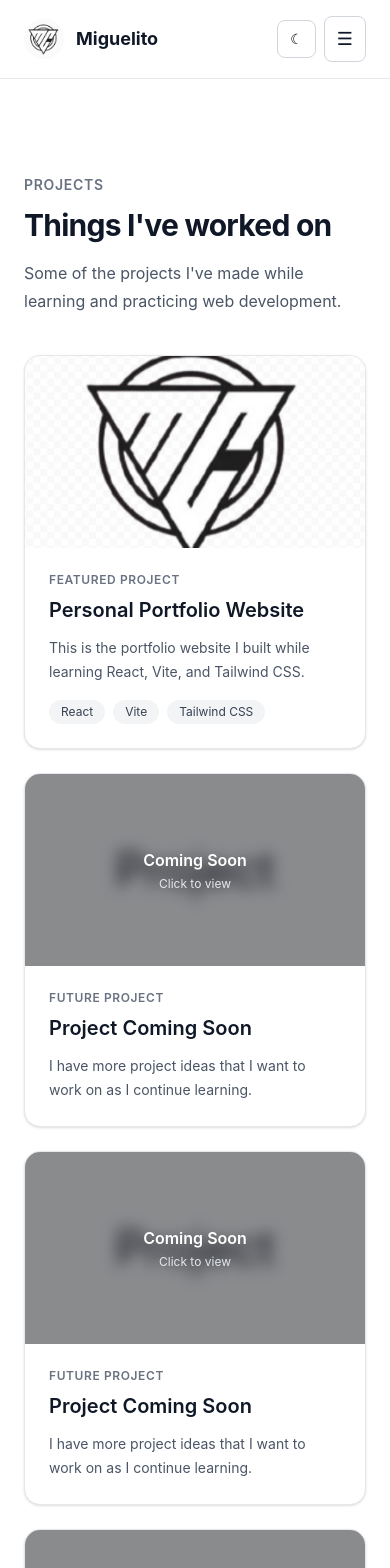
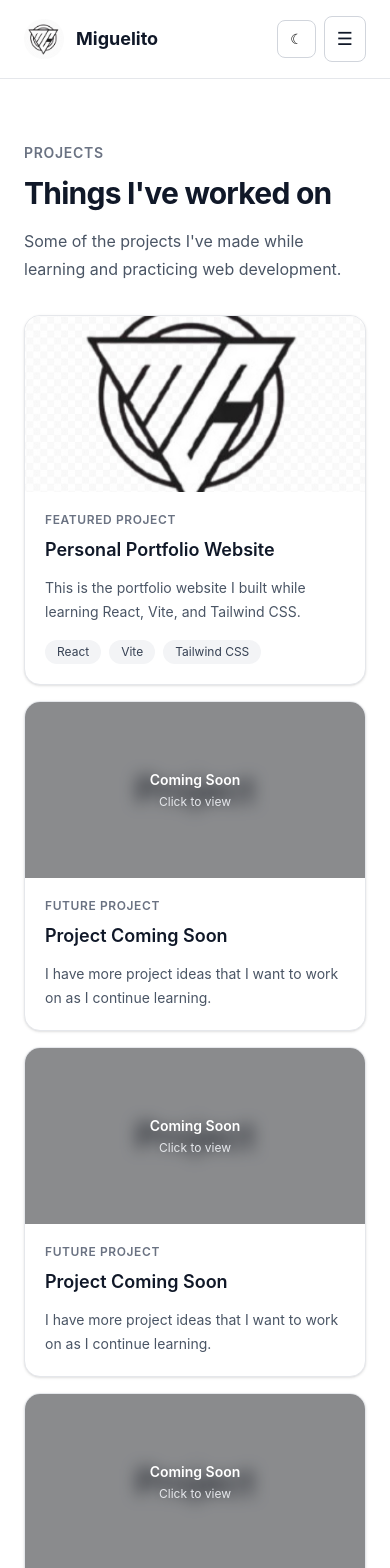
Before and after one commit to Miguelito-77gil/prelim-proj, a React (Vite) app: page /projects in a window 390 px wide. Shown: the top 1568 px of the page. Built offline with nearby package versions, Linux system fonts and the light colour scheme.

Commit message:
Add files via upload

```diff
--- a/src/sections/projects/ProjectsSection.jsx
+++ b/src/sections/projects/ProjectsSection.jsx
@@ -9,23 +9,23 @@ function ProjectsSection() {
   const comingSoonProjects = [1, 2, 3, 4, 5];
 
   return (
-    <section className="border-b border-gray-200 bg-white px-6 py-24 dark:border-gray-800 dark:bg-gray-950">
+    <section className="border-b border-gray-200 bg-white px-6 py-16 dark:border-gray-800 dark:bg-gray-950 sm:py-24">
       <div className="mx-auto max-w-6xl">
-
         <SectionHeading
           eyebrow="Projects"
           title="Things I've worked on"
           description="Some of the projects I've made while learning and practicing web development."
         />
 
-        <div className="mt-10 grid gap-6 sm:grid-cols-2 lg:grid-cols-3">
+        {/* Projects Grid */}
+        <div className="mt-8 grid grid-cols-1 gap-4 sm:mt-10 sm:grid-cols-2 sm:gap-6 lg:grid-cols-3">
 
           {/* Featured Project */}
           <Link
             to="/"
             className="group overflow-hidden rounded-2xl border border-gray-200 bg-white shadow-sm transition hover:-translate-y-1 hover:shadow-md dark:border-gray-800 dark:bg-gray-900"
           >
-            <div className="h-48 overflow-hidden bg-gray-100 dark:bg-gray-800">
+            <div className="h-44 overflow-hidden bg-gray-100 dark:bg-gray-800 sm:h-48">
               <img
                 src={logoImage}
                 alt="Personal Portfolio Website"
@@ -33,12 +33,12 @@ function ProjectsSection() {
               />
             </div>
 
-            <div className="p-6">
+            <div className="p-5 sm:p-6">
               <p className="text-xs font-semibold uppercase tracking-wider text-gray-500 dark:text-gray-400">
                 Featured Project
               </p>
 
-              <h2 className="mt-2 text-xl font-semibold text-gray-900 dark:text-white">
+              <h2 className="mt-2 text-lg font-semibold text-gray-900 dark:text-white sm:text-xl">
                 Personal Portfolio Website
               </h2>
 
@@ -66,32 +66,32 @@ function ProjectsSection() {
               key={project}
               type="button"
               onClick={() => setShowComingSoon(true)}
-              className="group overflow-hidden rounded-2xl border border-gray-200 bg-white text-left shadow-sm transition hover:-translate-y-1 hover:shadow-md dark:border-gray-800 dark:bg-gray-900"
+              className="group w-full overflow-hidden rounded-2xl border border-gray-200 bg-white text-left shadow-sm transition hover:-translate-y-1 hover:shadow-md dark:border-gray-800 dark:bg-gray-900"
             >
-              <div className="relative h-48 overflow-hidden bg-gray-200 dark:bg-gray-800">
-                <div className="flex h-full items-center justify-center text-5xl blur-sm">
+              <div className="relative h-44 overflow-hidden bg-gray-200 dark:bg-gray-800 sm:h-48">
+                <div className="flex h-full items-center justify-center text-4xl blur-sm sm:text-5xl">
                   Project
                 </div>
 
-                <div className="absolute inset-0 flex items-center justify-center bg-black/40">
+                <div className="absolute inset-0 flex items-center justify-center bg-black/40 px-4">
                   <div className="text-center text-white">
-                    <p className="font-semibold">
+                    <p className="text-sm font-semibold sm:text-base">
                       Coming Soon
                     </p>
 
-                    <p className="mt-1 text-xs text-gray-200">
+                    <p className="mt-1 text-xs text-gray-200 sm:text-sm">
                       Click to view
                     </p>
                   </div>
                 </div>
               </div>
 
-              <div className="p-6">
+              <div className="p-5 sm:p-6">
                 <p className="text-xs font-semibold uppercase tracking-wider text-gray-500 dark:text-gray-400">
                   Future Project
                 </p>
 
-                <h2 className="mt-2 text-xl font-semibold text-gray-900 dark:text-white">
+                <h2 className="mt-2 text-lg font-semibold text-gray-900 dark:text-white sm:text-xl">
                   Project Coming Soon
                 </h2>
 
@@ -106,23 +106,23 @@ function ProjectsSection() {
       </div>
 
       {/* Divider */}
-      <div className="mt-16 w-full border-t border-gray-200 dark:border-gray-800" />
+      <div className="mt-14 w-full border-t border-gray-200 dark:border-gray-800 sm:mt-16" />
 
       {/* Coming Soon Popup */}
       {showComingSoon && (
         <div
-          className="fixed inset-0 z-50 flex items-center justify-center bg-black/70 px-6"
+          className="fixed inset-0 z-50 flex items-center justify-center bg-black/70 p-4 sm:p-6"
           onClick={() => setShowComingSoon(false)}
         >
           <div
-            className="w-full max-w-md rounded-2xl bg-white p-8 text-center shadow-xl dark:bg-gray-900"
+            className="w-full max-w-md rounded-2xl bg-white p-6 text-center shadow-xl sm:p-8 dark:bg-gray-900"
             onClick={(event) => event.stopPropagation()}
           >
-            <h2 className="text-2xl font-bold text-gray-900 dark:text-white">
+            <h2 className="text-xl font-bold text-gray-900 dark:text-white sm:text-2xl">
               More Projects Soon
             </h2>
 
-            <p className="mt-3 leading-7 text-gray-600 dark:text-gray-300">
+            <p className="mt-3 text-sm leading-6 text-gray-600 dark:text-gray-300 sm:text-base sm:leading-7">
               I'm still learning and working on new projects. I'll add them
               here once they're ready.
             </p>
@@ -130,7 +130,7 @@ function ProjectsSection() {
             <button
               type="button"
               onClick={() => setShowComingSoon(false)}
-              className="mt-6 rounded-lg bg-black px-6 py-3 font-medium text-white transition hover:bg-gray-800 dark:bg-white dark:text-black dark:hover:bg-gray-200"
+              className="mt-6 w-full rounded-lg bg-black px-6 py-3 text-sm font-medium text-white transition hover:bg-gray-800 sm:w-auto sm:text-base dark:bg-white dark:text-black dark:hover:bg-gray-200"
             >
               Got it
             </button>
```
